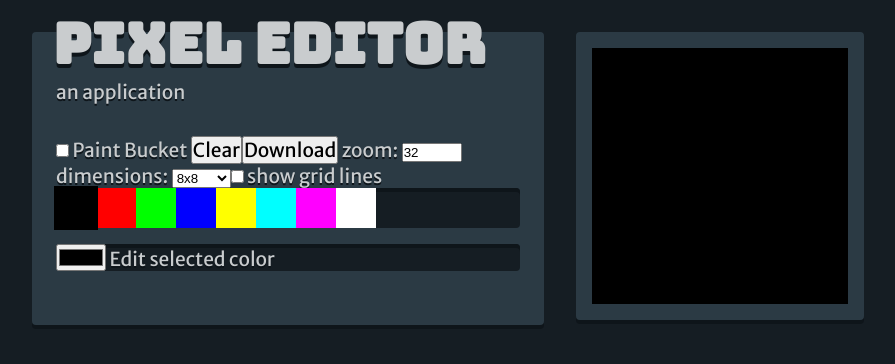
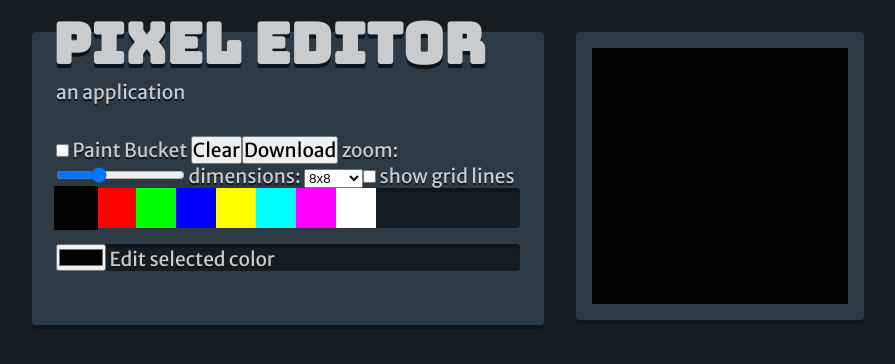
Before and after one commit to vvye/pixel-editor, a Vue app: page / in a window 1280 px wide. Shown: the top 364 px of the page, without its empty margins (0-895 px from the left). Built offline with nearby package versions, Linux system fonts and the light colour scheme.

Commit message:
Change zoom input to slider

```diff
--- a/src/components/Toolbar.vue
+++ b/src/components/Toolbar.vue
@@ -3,7 +3,7 @@
         <input type="checkbox" v-model="paintBucketMode" /> Paint Bucket
         <button @click="clearCanvasButtonPressed">Clear</button>
         <button ref="downloadButton" @click="downloadButtonPressed">Download</button>
-        zoom: <input type="number" min="1" max="100" step="1" v-model="cellSize">
+        zoom: <input type="range" min="1" max="100" step="1" v-model="cellSize">
         dimensions:
         <select v-model="numCells">
             <option value="8">8x8</option>
```
